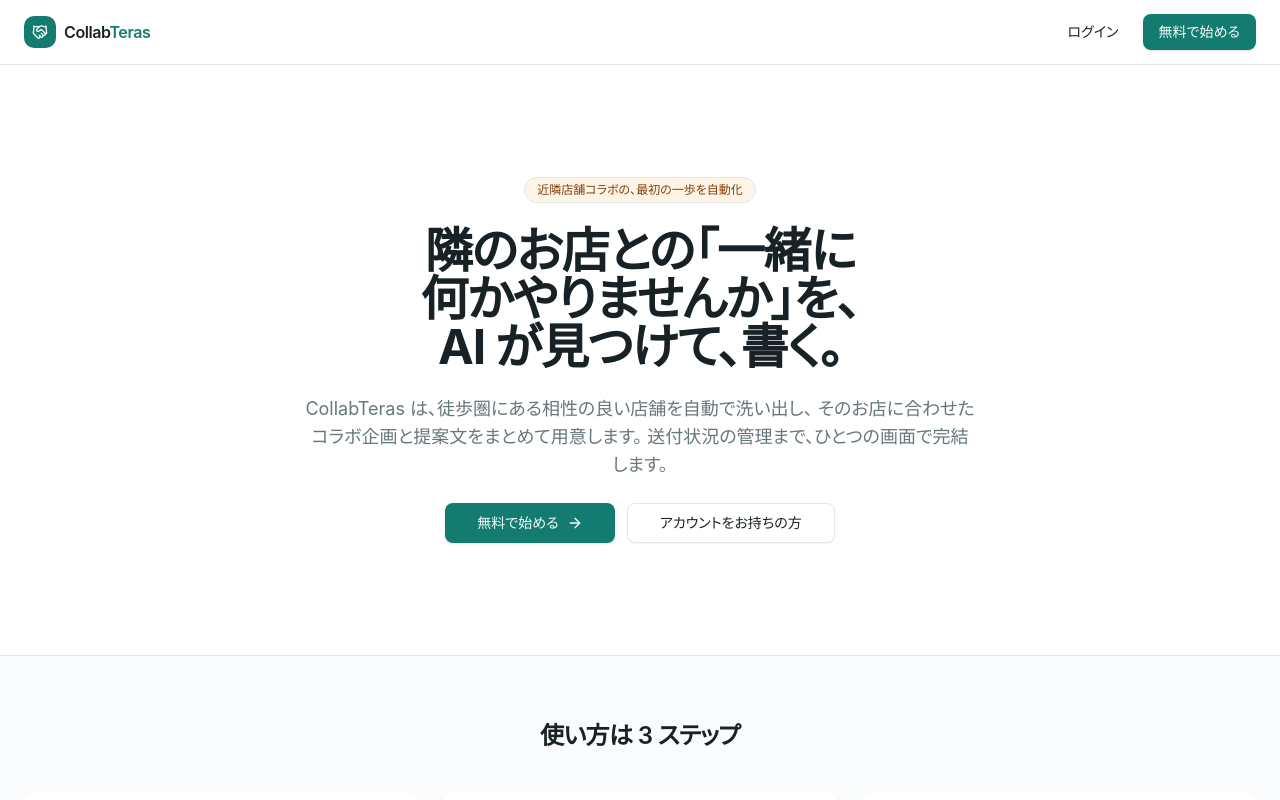
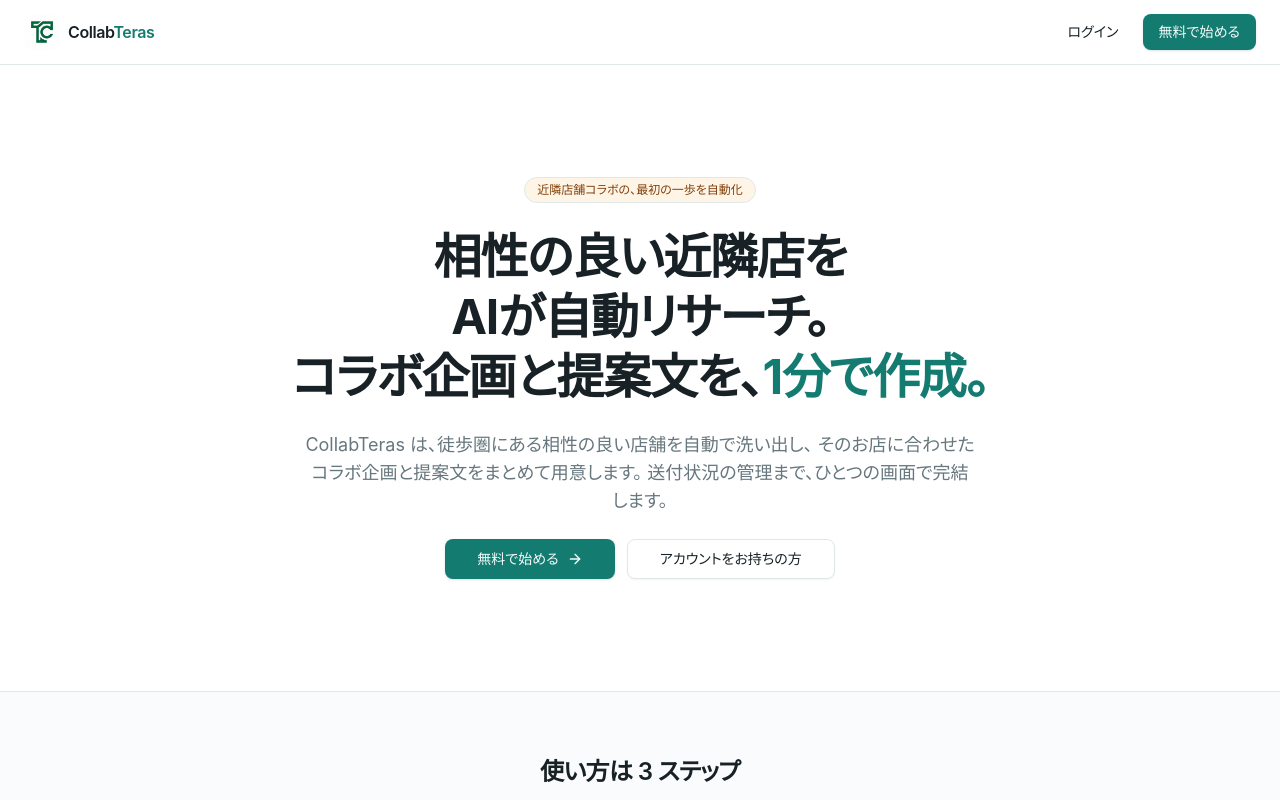
Before and after one commit to bonesed/collabteras, a Next.js app: page / in a window 1280 px wide. Shown: the top 800 px of the page. Built offline with nearby package versions, Linux system fonts and the light colour scheme.

Commit message:
Update LP copy and new brand logo

```diff
--- a/app/page.tsx
+++ b/app/page.tsx
@@ -51,10 +51,17 @@ export default function LandingPage() {
           <span className="rounded-full border bg-accent px-3 py-1 text-xs font-medium text-accent-foreground">
             近隣店舗コラボの、最初の一歩を自動化
           </span>
-          <h1 className="max-w-3xl text-balance text-4xl font-bold tracking-tight md:text-5xl">
-            隣のお店との「一緒に何かやりませんか」を、
-            <br className="hidden md:inline" />
-            AI が見つけて、書く。
+          <h1 className="max-w-3xl text-balance text-3xl font-bold leading-tight tracking-tight sm:text-4xl md:text-5xl md:leading-tight">
+            <span className="block">
+              相性の良い近隣店を
+              <br className="sm:hidden" />
+              AIが自動リサーチ。
+            </span>
+            <span className="block">
+              コラボ企画と提案文を、
+              <br className="sm:hidden" />
+              <span className="text-primary">1分で作成。</span>
+            </span>
           </h1>
           <p className="max-w-2xl text-pretty text-base leading-relaxed text-muted-foreground md:text-lg">
             {APP_NAME} は、徒歩圏にある相性の良い店舗を自動で洗い出し、
--- a/components/brand/logo.tsx
+++ b/components/brand/logo.tsx
@@ -1,5 +1,6 @@
-import { Handshake } from 'lucide-react';
+import Image from 'next/image';
 
+import { APP_NAME } from '@/lib/constants';
 import { cn } from '@/lib/utils';
 
 interface LogoProps {
@@ -10,9 +11,16 @@ interface LogoProps {
 export function Logo({ className, showWordmark = true }: LogoProps) {
   return (
     <span className={cn('flex items-center gap-2', className)}>
-      <span className="flex size-8 shrink-0 items-center justify-center rounded-lg bg-primary text-primary-foreground">
-        <Handshake className="size-4" aria-hidden />
-      </span>
+      <Image
+        src="/logo.png"
+        // ワードマークを併記する場合、画像は装飾扱いにして読み上げの重複を避ける
+        alt={showWordmark ? '' : APP_NAME}
+        // 実寸(512px)ではなく表示サイズを渡し、小さい最適化画像だけを配信させる
+        width={36}
+        height={36}
+        priority
+        className="h-9 w-auto shrink-0 rounded-lg bg-white"
+      />
       {showWordmark ? (
         <span className="text-base font-semibold tracking-tight">
           Collab<span className="text-primary">Teras</span>
```
Also changed, not shown: public/logo.png (added).
